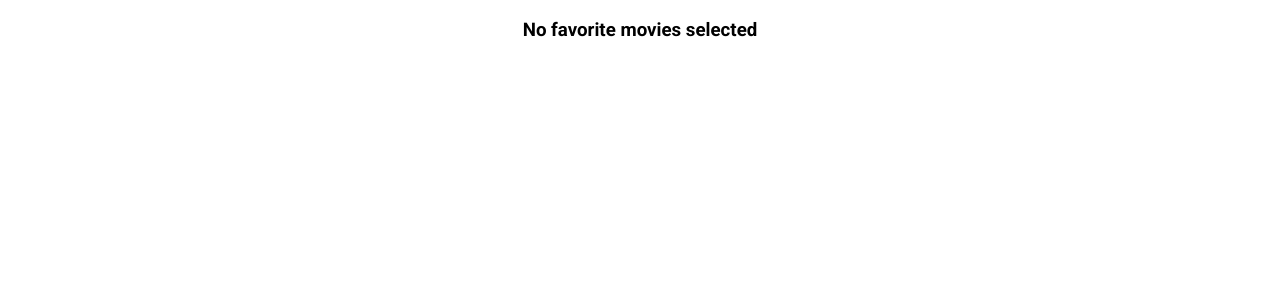
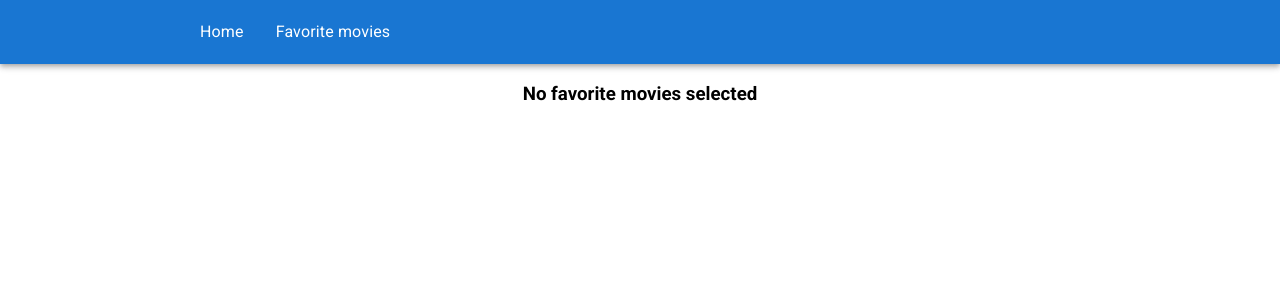
Before and after one commit to Kirill222/react_test_sigp, a React (Create React App) app: page /favorite in a window 1280 px wide. Shown: the top 300 px of the page. Built offline with nearby package versions, Linux system fonts and the light colour scheme.

Commit message:
navbar added

```diff
--- a/src/App.js
+++ b/src/App.js
@@ -7,6 +7,7 @@ import {useState, useEffect} from 'react'
 import axios from 'axios'
 
 import {useSelector, useDispatch} from 'react-redux'
+import ResponsiveAppBar from './components/ResponsiveAppBar'
 
 
 const API_KEY = '81e6b887'
@@ -27,6 +28,7 @@ function App() {
 
     return (
       <div className="App">
+        <ResponsiveAppBar />
         <Routes>
           <Route path="/" element={<MovieSearch movies={movies} />}/>
           <Route path="/details/:movieId" element={<MovieDetails />}/>
--- /dev/null
+++ b/src/components/ResponsiveAppBar.jsx
@@ -0,0 +1,88 @@
+import React from 'react'
+import AppBar from '@mui/material/AppBar';
+import Box from '@mui/material/Box';
+import Toolbar from '@mui/material/Toolbar';
+//import IconButton from '@mui/material/IconButton';
+import Typography from '@mui/material/Typography';
+//import Menu from '@mui/material/Menu';
+// import MenuIcon from '@mui/icons-material/Menu';
+import Container from '@mui/material/Container';
+//import Avatar from '@mui/material/Avatar';
+//import Button from '@mui/material/Button';
+//import Tooltip from '@mui/material/Tooltip';
+import MenuItem from '@mui/material/MenuItem';
+import {Link} from 'react-router-dom'
+
+
+
+const ResponsiveAppBar = () => {
+  const [anchorElNav, setAnchorElNav] = React.useState(null);
+  const [anchorElUser, setAnchorElUser] = React.useState(null);
+
+  const handleOpenNavMenu = (event) => {
+    setAnchorElNav(event.currentTarget);
+  };
+  const handleOpenUserMenu = (event) => {
+    setAnchorElUser(event.currentTarget);
+  };
+
+  const handleCloseNavMenu = () => {
+    setAnchorElNav(null);
+  };
+
+  const handleCloseUserMenu = () => {
+    setAnchorElUser(null);
+  };
+
+  return (
+    <AppBar position="static" >
+      <Container maxWidth="xl" sx={{maxWidth: '960px', margin: '0 auto'}}>
+        <Toolbar disableGutters>
+
+          <Box sx={{ flexGrow: 1, display: { xs: 'none', md: 'flex' } }}>
+
+                <MenuItem>
+                  <Link to="/" style={{textDecoration: 'none', color: 'white'}}><Typography textAlign="center">Home</Typography></Link>
+                </MenuItem>
+                <MenuItem>
+                  <Link to="/favorite" style={{textDecoration: 'none', color: 'white'}}><Typography textAlign="center">Favorite movies</Typography></Link>
+                </MenuItem>
+
+
+          </Box>
+
+          {/* <Box sx={{ flexGrow: 0 }}>
+            <Tooltip title="Open settings">
+              <IconButton onClick={handleOpenUserMenu} sx={{ p: 0 }}>
+                <Avatar alt="Remy Sharp" src="/static/images/avatar/2.jpg" />
+              </IconButton>
+            </Tooltip>
+            <Menu
+              sx={{ mt: '45px' }}
+              id="menu-appbar"
+              anchorEl={anchorElUser}
+              anchorOrigin={{
+                vertical: 'top',
+                horizontal: 'right',
+              }}
+              keepMounted
+              transformOrigin={{
+                vertical: 'top',
+                horizontal: 'right',
+              }}
+              open={Boolean(anchorElUser)}
+              onClose={handleCloseUserMenu}
+            >
+              {settings.map((setting) => (
+                <MenuItem key={setting} onClick={handleCloseNavMenu}>
+                  <Typography textAlign="center">{setting}</Typography>
+                </MenuItem>
+              ))}
+            </Menu>
+          </Box> */}
+        </Toolbar>
+      </Container>
+    </AppBar>
+  );
+};
+export default ResponsiveAppBar;
--- a/src/components/SearchBar.jsx
+++ b/src/components/SearchBar.jsx
@@ -3,7 +3,6 @@ import TextField from '@mui/material/TextField'
 import Button from '@mui/material/Button'
 import axios from 'axios'
 import './SearchBar.css'
-import {Link} from 'react-router-dom'
 
 import {useSelector, useDispatch} from 'react-redux'
 
@@ -42,7 +41,6 @@ export const SearchBar = () => {
             <TextField id="outlined-basic" label="Movie" variant="outlined" value={inputValue} onChange={handleInputChange}/>
             <Button variant="contained" sx={{height: '100%'}} onClick={handleClick}>Search...</Button>
             <p>{`${totalResults} items found that suit your search request`}</p>
-            <Link to="/favorite">Favorite movies</Link>
         </div>
     )
 }
```
